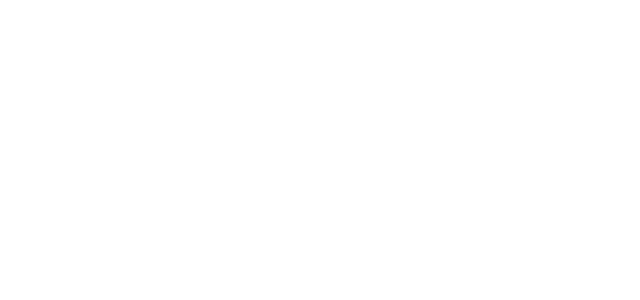
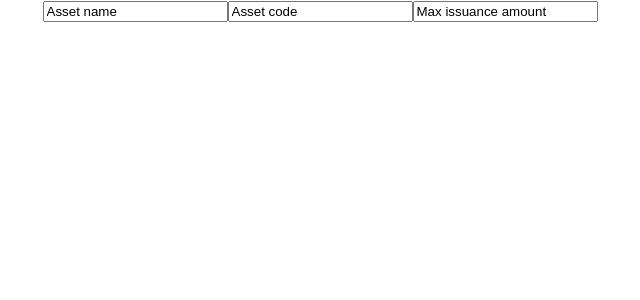
Before and after one commit to ecc3/create-asset, a React (Create React App) app: page / in a window 1280 px wide. Shown: the top 300 px of the page, without its empty margins (320-960 px from the left). Built offline with nearby package versions, Linux system fonts and the light colour scheme.

Commit message:
added input text fields to asset information

```diff
--- a/src/components/AssetInformation.jsx
+++ b/src/components/AssetInformation.jsx
@@ -1,7 +1,14 @@
 import React from "react";
+import InputText from "./InputText";
 
 const AssetInformation = () => {
-  return <div></div>;
+  return (
+    <div>
+      <InputText defaultValue="Asset name" />
+      <InputText defaultValue="Asset code" />
+      <InputText defaultValue="Max issuance amount" />
+    </div>
+  );
 };
 
 export default AssetInformation;
```
